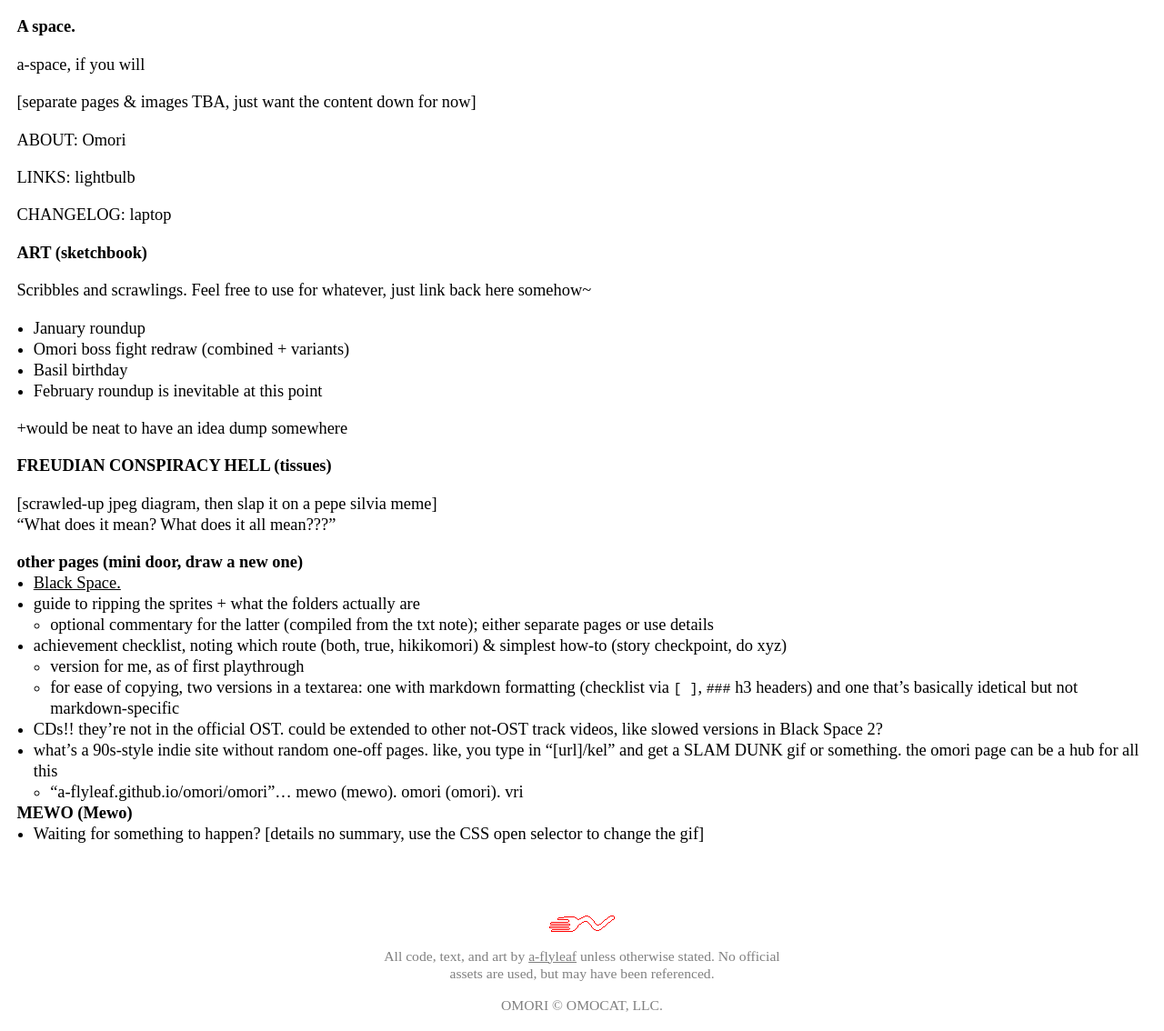
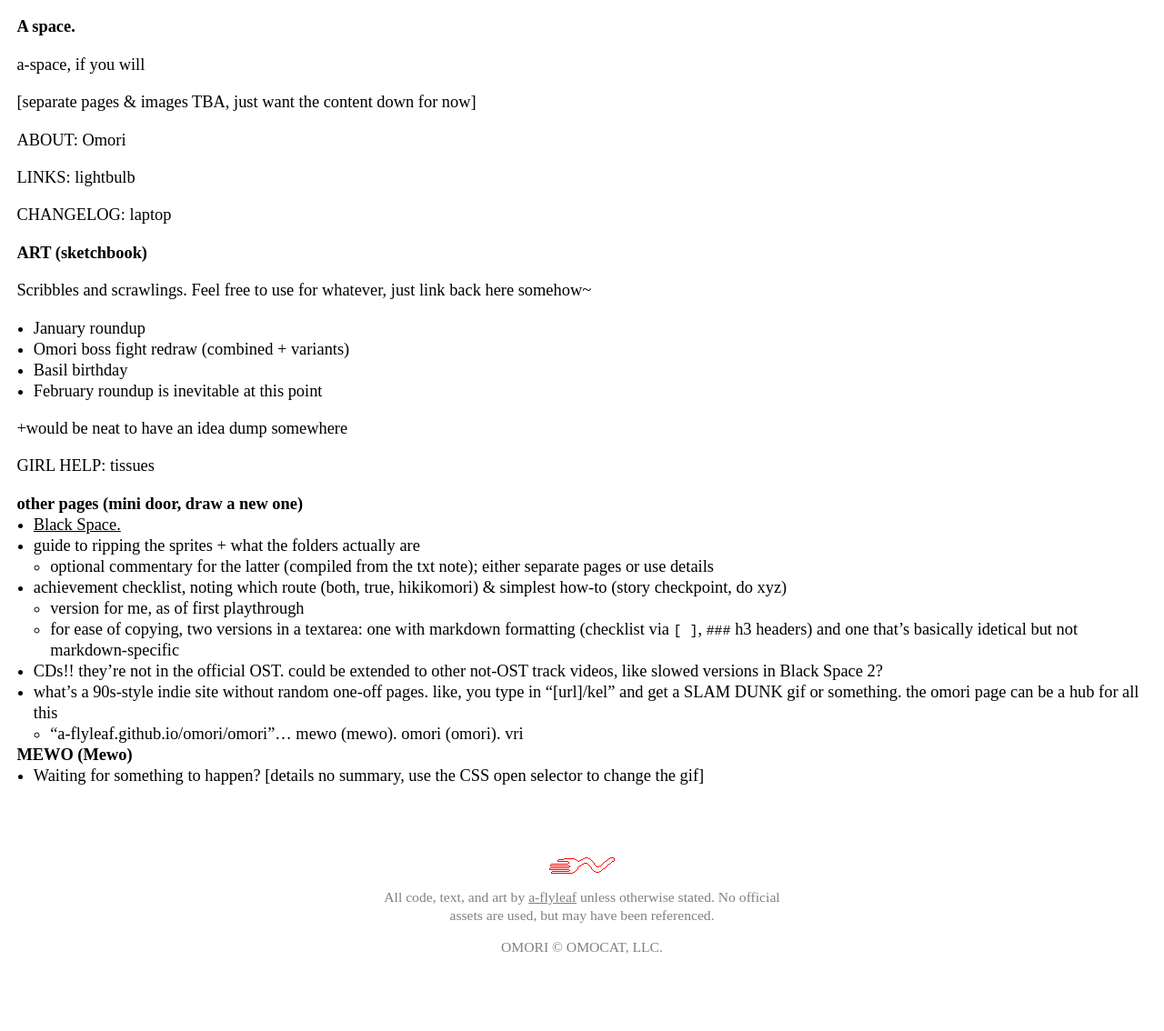
Before and after one commit to a-flyleaf/omori, a Jekyll site: the page built from a-space.md, in a window 1280 px wide. Shown: the whole page at 91% size. Built offline with Jekyll 4.4.1, drawn with Linux system fonts in a browser that asks for light colours; after the commit the page ends 1070 px from its top, so only the background shows below that.

Commit message:
girl help

```diff
--- a/a-space.md
+++ b/a-space.md
@@ -27,9 +27,7 @@
 
 +would be neat to have an idea dump somewhere
 
-# FREUDIAN CONSPIRACY HELL (tissues)
-[scrawled-up jpeg diagram, then slap it on a pepe silvia meme]
-"What does it mean? What does it all mean???"
+GIRL HELP: tissues
 
 # other pages (mini door, draw a new one)
 - [Black Space.](black-space)
```
Also changed, not shown: help.md (added, +19 -0 lines), assets/img/bg-help.png (added), changelog.md, 1 other file.
